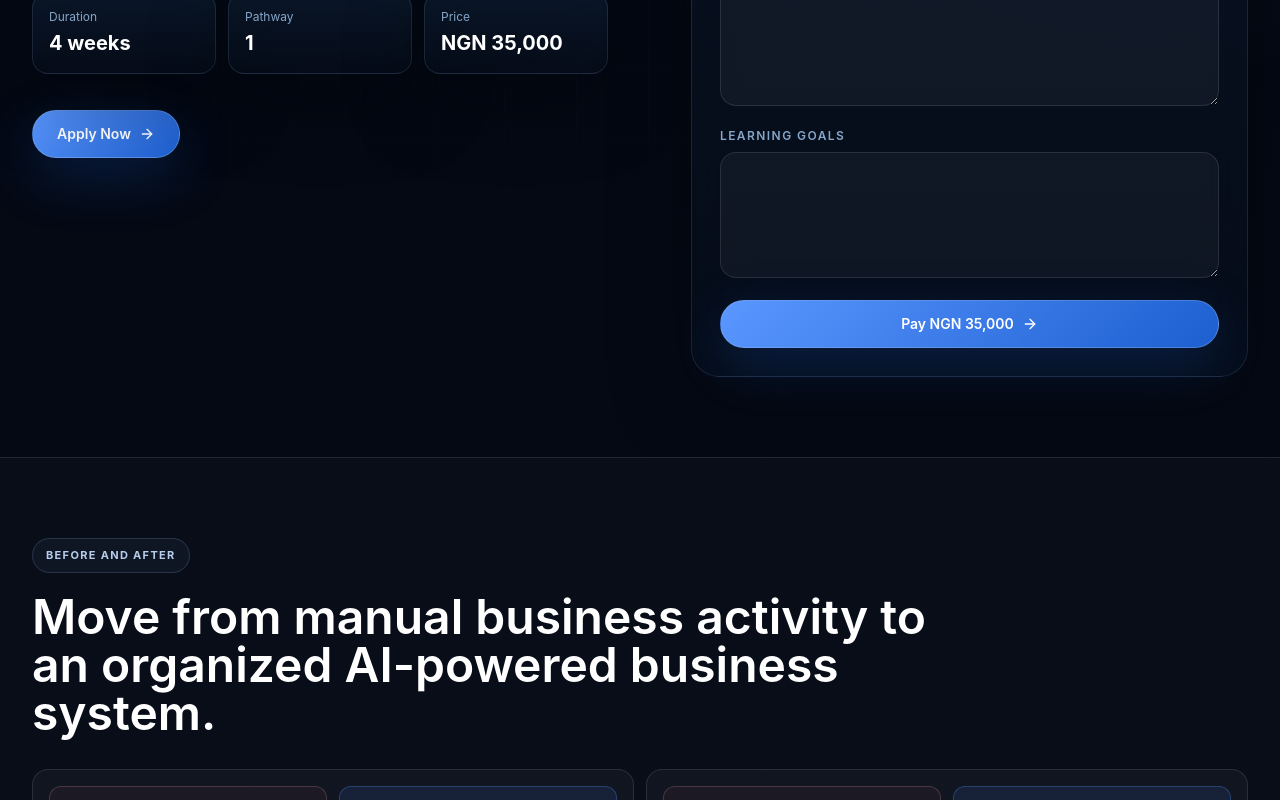
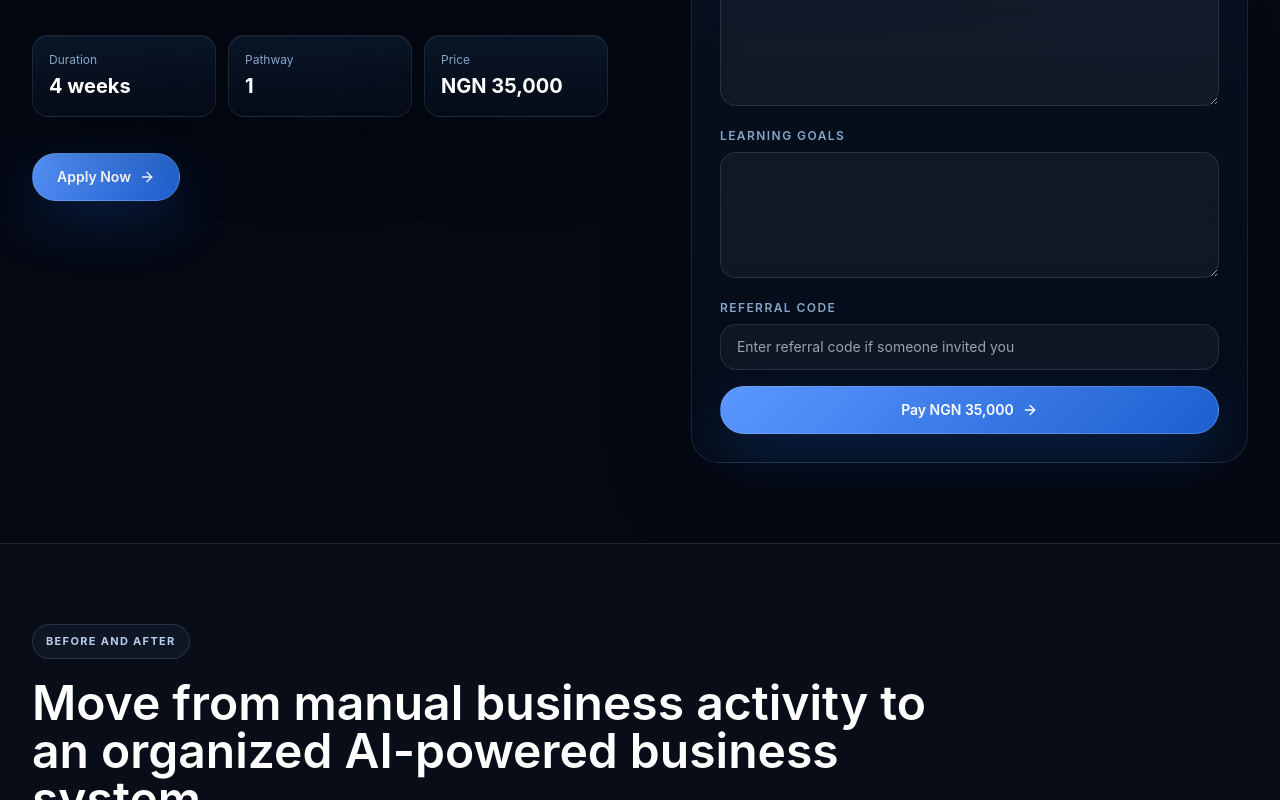
Before and after one commit to nexoraadmi007-a11y/Nexora-Website, a Next.js app: page /business-ai-transformation in a window 1280 px wide. Shown: the part 942-1742 px from the top of the page. Built offline with nearby package versions, Linux system fonts and the light colour scheme.

Commit message:
Show referral code on enrollment forms

```diff
--- a/src/components/sections/CareerTrackSelector.tsx
+++ b/src/components/sections/CareerTrackSelector.tsx
@@ -20,10 +20,17 @@ function sourceParams() {
   }
 }
 
+function initialReferralCode() {
+  if (typeof window === 'undefined') return ''
+  const params = new URLSearchParams(window.location.search)
+  return params.get('ref') || params.get('referral') || params.get('ambassador') || getStoredReferralCode()
+}
+
 export default function CareerTrackSelector({ defaultTrackSlug }: { defaultTrackSlug?: string }) {
   const [selected, setSelected] = useState<string[]>(defaultTrackSlug ? [defaultTrackSlug] : [])
   const [status, setStatus] = useState<'idle' | 'sending' | 'error'>('idle')
   const [message, setMessage] = useState('')
+  const [referralCode, setReferralCode] = useState(initialReferralCode)
   const pricing = useMemo(() => calculateCareerTrackPricing(selected), [selected])
   const selectedTracks = careerAcceleratorTracks.filter((track) => selected.includes(track.slug))
 
@@ -63,6 +70,7 @@ export default function CareerTrackSelector({ defaultTrackSlug }: { defaultTrack
       referralCode: String(formData.get('referralCode') || sources.referralCode || '').trim(),
       ...sources,
     }
+    payload.referralCode = String(formData.get('referralCode') || sources.referralCode || '').trim()
 
     try {
       const response = await fetch('/api/paystack/initialize', {
@@ -165,6 +173,17 @@ export default function CareerTrackSelector({ defaultTrackSlug }: { defaultTrack
               <span className="mb-2 block text-xs font-semibold uppercase tracking-[0.12em] text-steel">Career challenge</span>
               <textarea name="biggestChallenge" rows={4} className="w-full rounded-lg border border-white/10 bg-white/[0.045] px-4 py-3 text-sm text-white outline-none transition focus:border-signal" />
             </label>
+            <label className="md:col-span-2">
+              <span className="mb-2 block text-xs font-semibold uppercase tracking-[0.12em] text-steel">Referral code</span>
+              <input
+                name="referralCode"
+                value={referralCode}
+                onChange={(event) => setReferralCode(event.target.value)}
+                placeholder="Enter referral code if someone invited you"
+                className="w-full rounded-lg border border-white/10 bg-white/[0.045] px-4 py-3 text-sm text-white outline-none transition focus:border-signal"
+              />
+              {referralCode ? <span className="mt-2 block text-xs text-frost">Referral code will be attached to this enrolment.</span> : null}
+            </label>
           </div>
 
           <button disabled={status === 'sending'} className="button-primary inline-flex min-h-12 items-center justify-center gap-2 rounded-full px-6 text-sm font-semibold disabled:opacity-60">
--- a/src/components/sections/WebsiteForms.tsx
+++ b/src/components/sections/WebsiteForms.tsx
@@ -124,6 +124,12 @@ function sourceParams() {
   }
 }
 
+function initialReferralCode() {
+  if (typeof window === 'undefined') return ''
+  const params = new URLSearchParams(window.location.search)
+  return params.get('ref') || params.get('referral') || params.get('ambassador') || getStoredReferralCode()
+}
+
 export default function WebsiteForm({
   kind,
   title,
@@ -140,7 +146,9 @@ export default function WebsiteForm({
   const [status, setStatus] = useState<'idle' | 'sending' | 'success' | 'error'>('idle')
   const [message, setMessage] = useState('')
   const [selectedIndustry, setSelectedIndustry] = useState('')
+  const [referralCode, setReferralCode] = useState(initialReferralCode)
   const fields = useMemo(() => fieldsByKind[kind], [kind])
+  const shouldShowReferral = kind === 'accelerator' || kind === 'batp' || kind === 'complete' || payAfterSubmit
 
   async function submit(event: React.FormEvent<HTMLFormElement>) {
     event.preventDefault()
@@ -149,7 +157,8 @@ export default function WebsiteForm({
     const form = event.currentTarget
     const formData = new FormData(form)
     const sources = sourceParams()
-    const payload: Record<string, unknown> = { kind, ...context, ...sources, referralCode: sources.referralCode }
+    const submittedReferralCode = String(formData.get('referralCode') || sources.referralCode || '').trim()
+    const payload: Record<string, unknown> = { kind, ...context, ...sources, referralCode: submittedReferralCode }
     fields.forEach((field) => {
       const value = String(formData.get(field.name) || '').trim()
       payload[field.name] = value
@@ -214,6 +223,19 @@ export default function WebsiteForm({
             <input name="otherIndustry" required type="text" className="w-full rounded-2xl border border-white/10 bg-white/[0.045] px-4 py-3 text-sm text-white outline-none transition focus:border-signal" />
           </label>
         ) : null}
+        {shouldShowReferral ? (
+          <label className="md:col-span-2">
+            <span className="mb-2 block text-xs font-semibold uppercase tracking-[0.12em] text-steel">Referral code</span>
+            <input
+              name="referralCode"
+              value={referralCode}
+              onChange={(event) => setReferralCode(event.target.value)}
+              placeholder="Enter referral code if someone invited you"
+              className="w-full rounded-2xl border border-white/10 bg-white/[0.045] px-4 py-3 text-sm text-white outline-none transition focus:border-signal"
+            />
+            {referralCode ? <span className="mt-2 block text-xs text-frost">Referral code will be attached to this enrolment.</span> : null}
+          </label>
+        ) : null}
       </div>
       <button disabled={status === 'sending'} className="button-primary inline-flex min-h-12 items-center justify-center gap-2 rounded-full px-6 text-sm font-semibold disabled:opacity-60">
         {status === 'sending' ? 'Submitting...' : cta}
```
